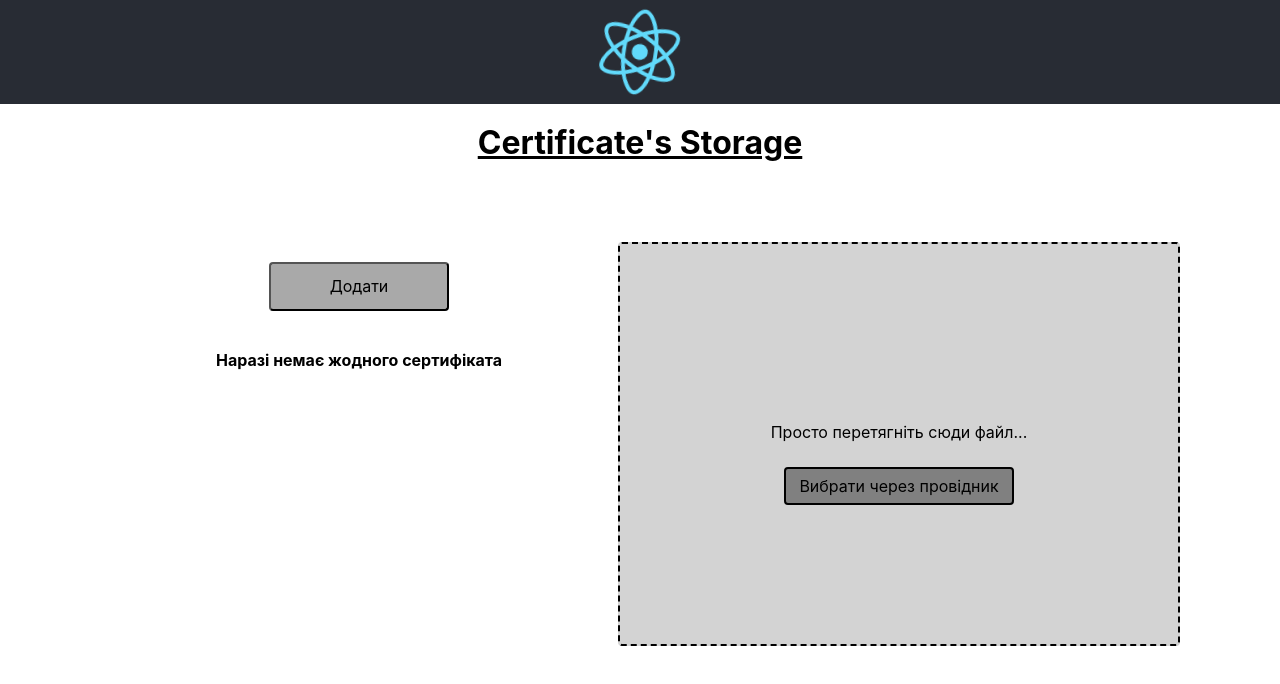
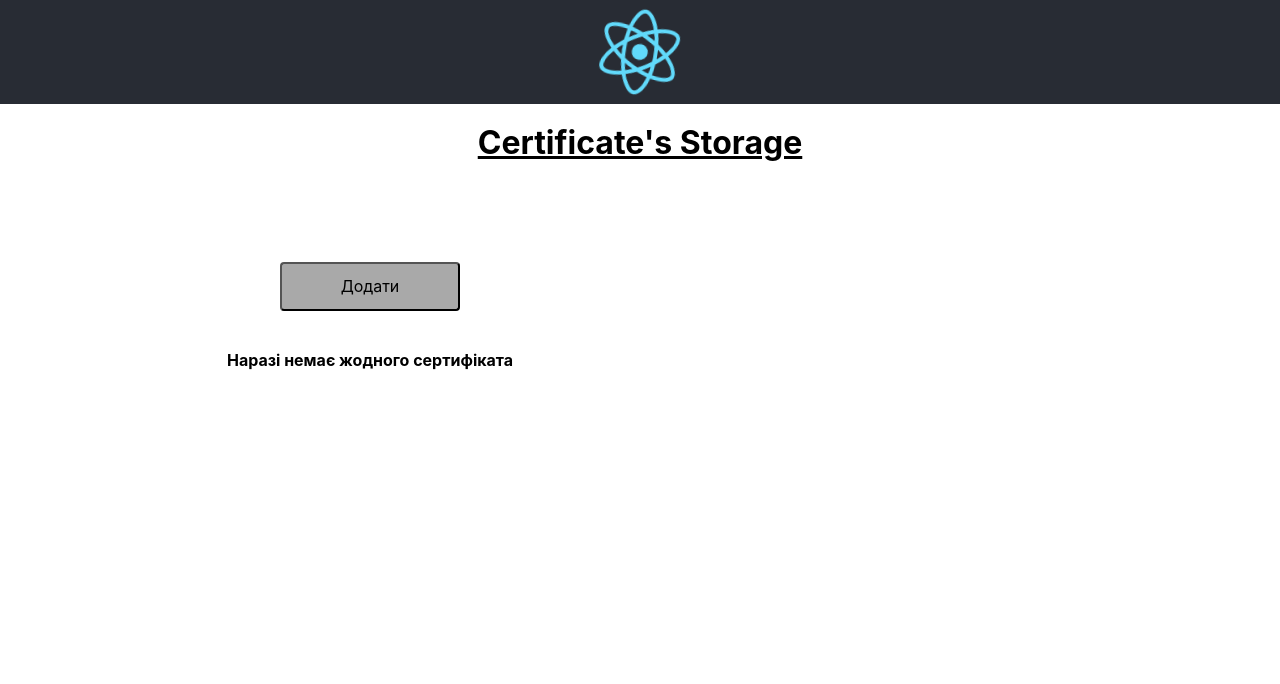
Before and after one commit to Ljuzifer/taxer-app, a React (Create React App) app: page / in a window 1280 px wide. Shown: the top 684 px of the page. Built offline with nearby package versions, Linux system fonts and the light colour scheme.

Commit message:
beautify some components & logic

```diff
--- a/src/components/CertificateStorage.tsx
+++ b/src/components/CertificateStorage.tsx
@@ -26,12 +26,15 @@ export const CertificateStorage: React.FC = () => {
         const storedCertificates = localStorage.getItem("certificates");
         if (storedCertificates) {
             setCertificates(JSON.parse(storedCertificates));
-            if (certificates.length === 1) {
-                toast.success(`Наразі маєте ${certificates.length} сертифікат`);
-            }
-            toast.success(`Наразі маєте ${certificates.length} сертифікатів`);
         }
     }, []);
+
+    useEffect(() => {
+        if (certificates.length === 1) {
+            toast.success(`Наразі маєте ${certificates.length} сертифікат`);
+        }
+        toast.success(`Наразі маєте ${certificates.length} сертифікатів`);
+    }, [certificates.length]);
 
     const handleDrop = (event: React.DragEvent<HTMLDivElement>) => {
         event.preventDefault();
@@ -112,15 +115,17 @@ export const CertificateStorage: React.FC = () => {
                         <b>Наразі немає жодного сертифіката</b>
                     )}
                 </div>
-                {buttonName === "back" || !selectedCertificate ? (
+                {buttonName === "back" && (
                     <DragAndDrop
                         onDrop={handleDrop}
                         onDragOver={handleDragOver}
                         onFileInputChange={handleFileInputChange}
                     />
-                ) : (
+                )}
+                {certificates.length !== 0 && buttonName === "add" && selectedCertificate && (
                     <CertificateDetails certificate={selectedCertificate} />
                 )}
+                {certificates.length === 0 && buttonName === "add" && <div style={{ width: "500px" }}></div>}
             </div>
         </div>
     );
```
